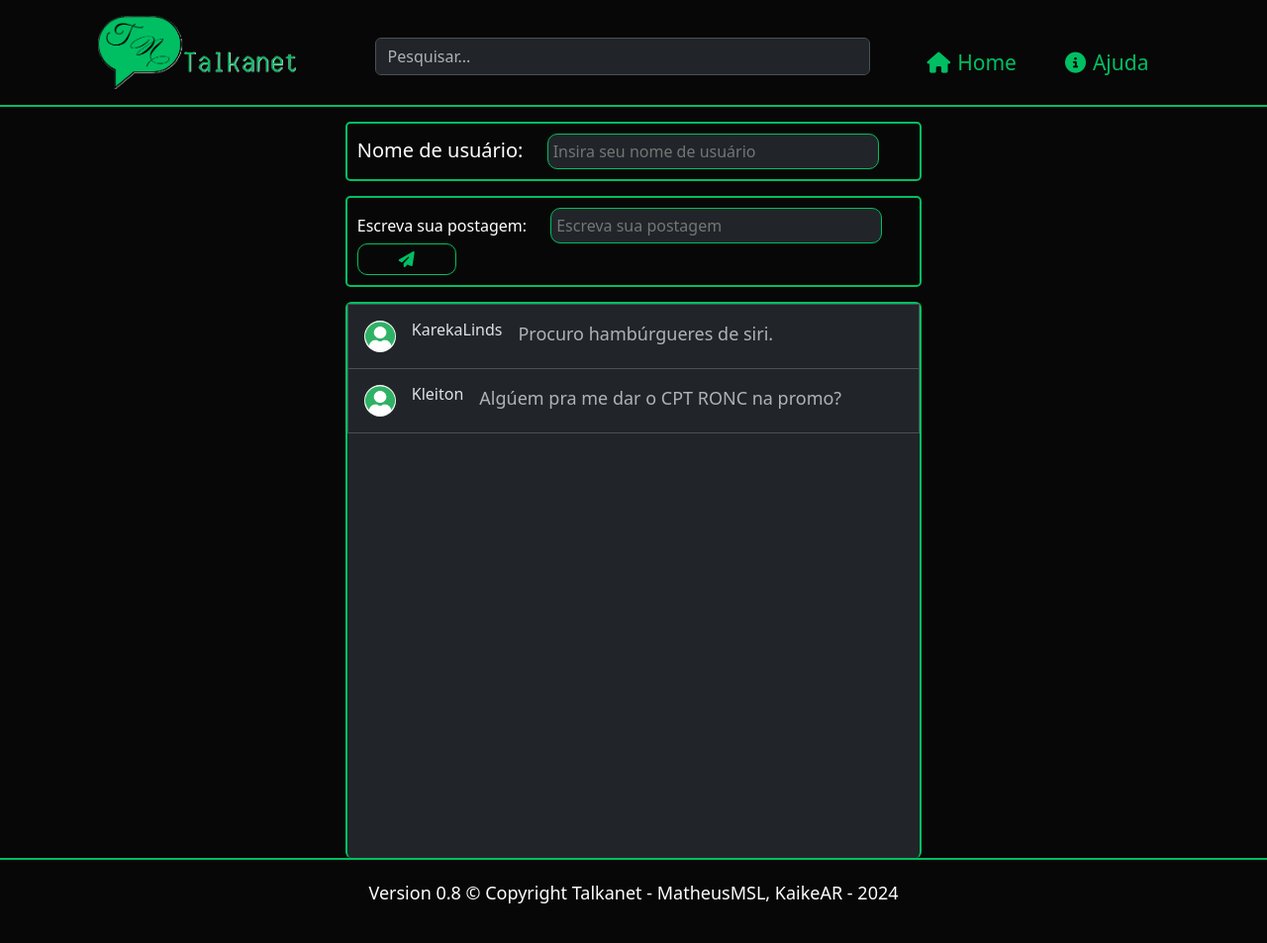
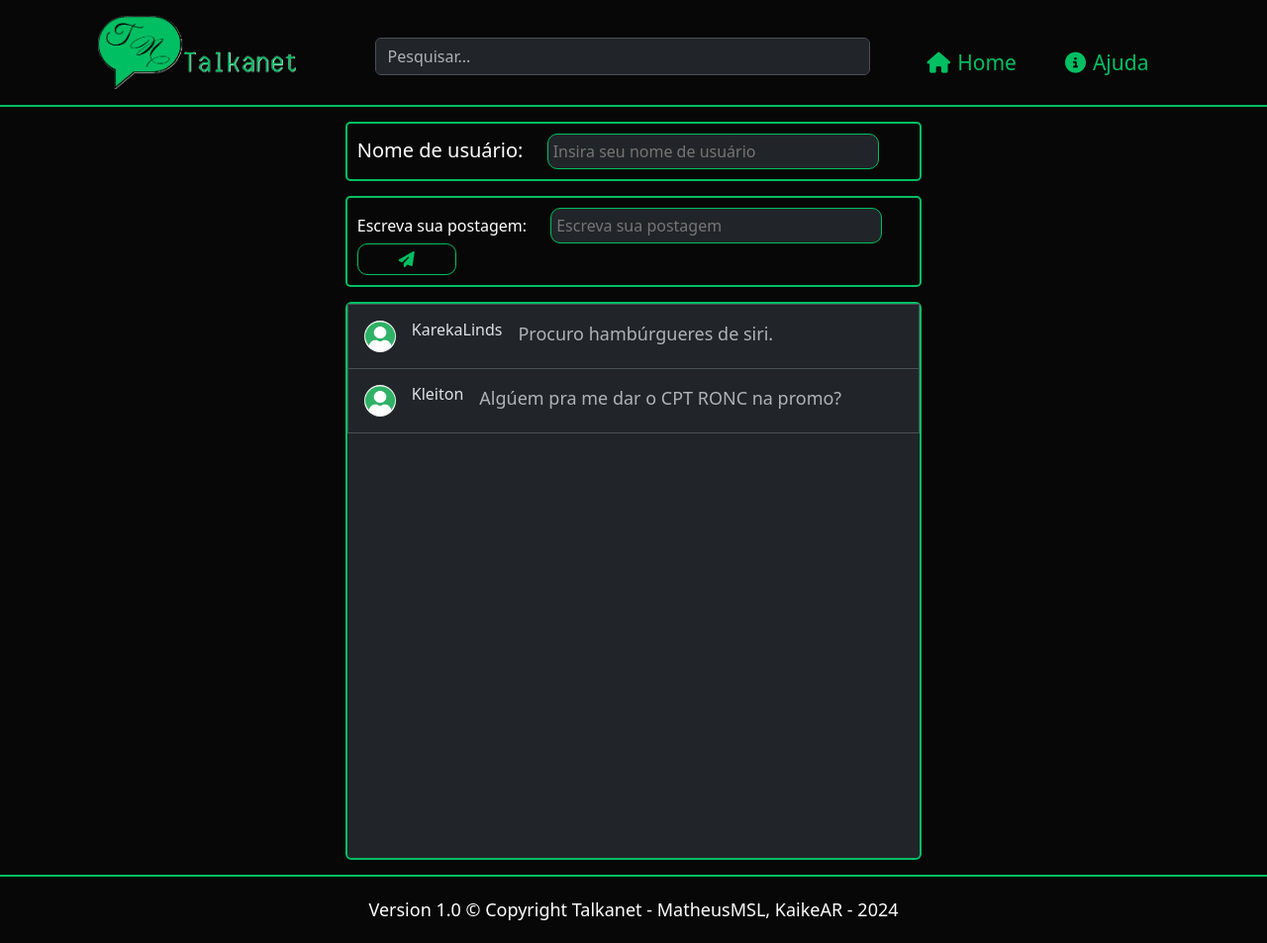
Before and after one commit to Teteu3511/Talkanet, a PHP site: page / in a window 1280 px wide. Shown: the whole page at 99% size. Before the commit the page ends 913 px from the top, so only its background shows below. Run offline with PHP 8.4, Linux system fonts and the light colour scheme; data comes from the database, SQL or seed files in the repository.

Commit message:
sddsddssddsds

```diff
--- a/css/style.css
+++ b/css/style.css
@@ -68,7 +68,7 @@ main {
 
     width: 65%;
     max-height: max-content;
-    margin: 0 auto;
+    margin: 0 auto 15px auto;
 
 }
 
@@ -137,9 +137,7 @@ main {
     width: 70%;
     height: max-content;
     background-color: rgb(33, 37, 41);
-    border-top: 2px solid rgb(0, 191, 99);
-    border-right: 2px solid rgb(0, 191, 99);
-    border-left: 2px solid rgb(0, 191, 99);
+    border: 2px solid rgb(0, 191, 99);
     font-size: 18px;
 
 }
--- a/index.php
+++ b/index.php
@@ -48,7 +48,7 @@
                             <?php foreach ($posts as $post): ?>
 
 
-                                <a href="#" class="list-group-item list-group-item-action d-flex gap-3 py-3" aria-current="true">
+                                <a href="#" class="list-group-item list-group-item-action d-flex gap-3 py-3">
 
                                     <img src="<?= $BASE_URL ?>img/profile.png" alt="Perfil" width="32" height="32" class="rounded-circle flex-shrink-0">
 
--- a/templates/footer.php
+++ b/templates/footer.php
@@ -3,7 +3,7 @@
 <div class="footer-container">
     <footer id="footer">
         <div class="container">
-            <span id="footer-content">Version 0.8 &copy; Copyright Talkanet - MatheusMSL, KaikeAR - 2024</span>
+            <span id="footer-content">Version 1.0 &copy; Copyright Talkanet - MatheusMSL, KaikeAR - 2024</span>
         </div>
     </footer>
 </div>
```
